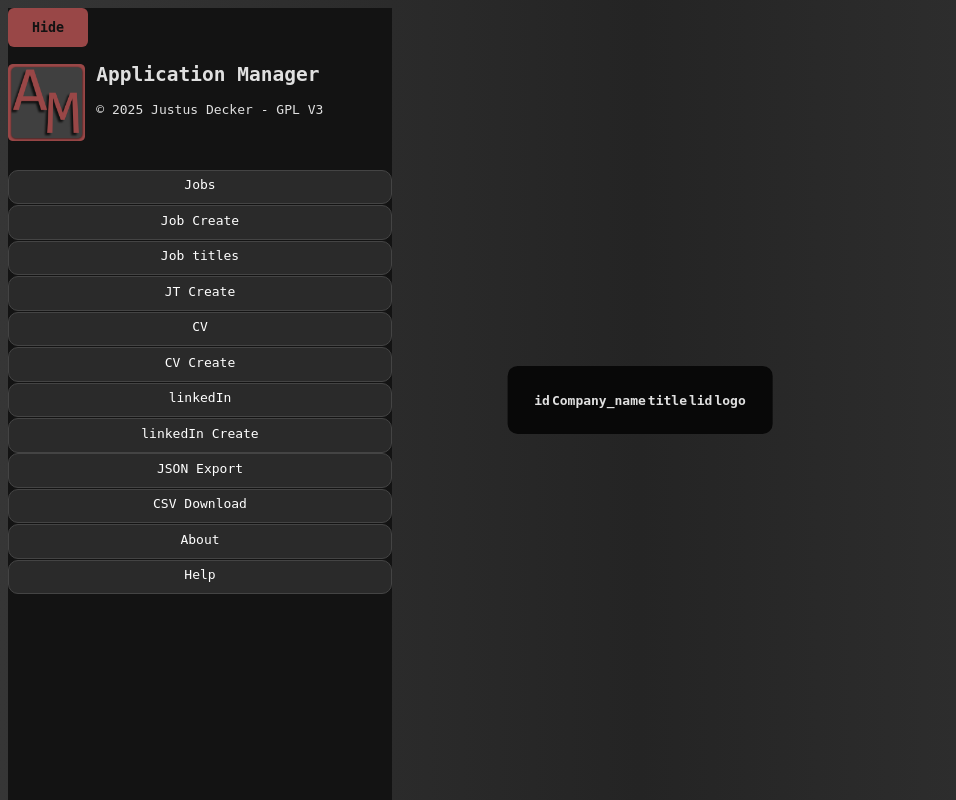
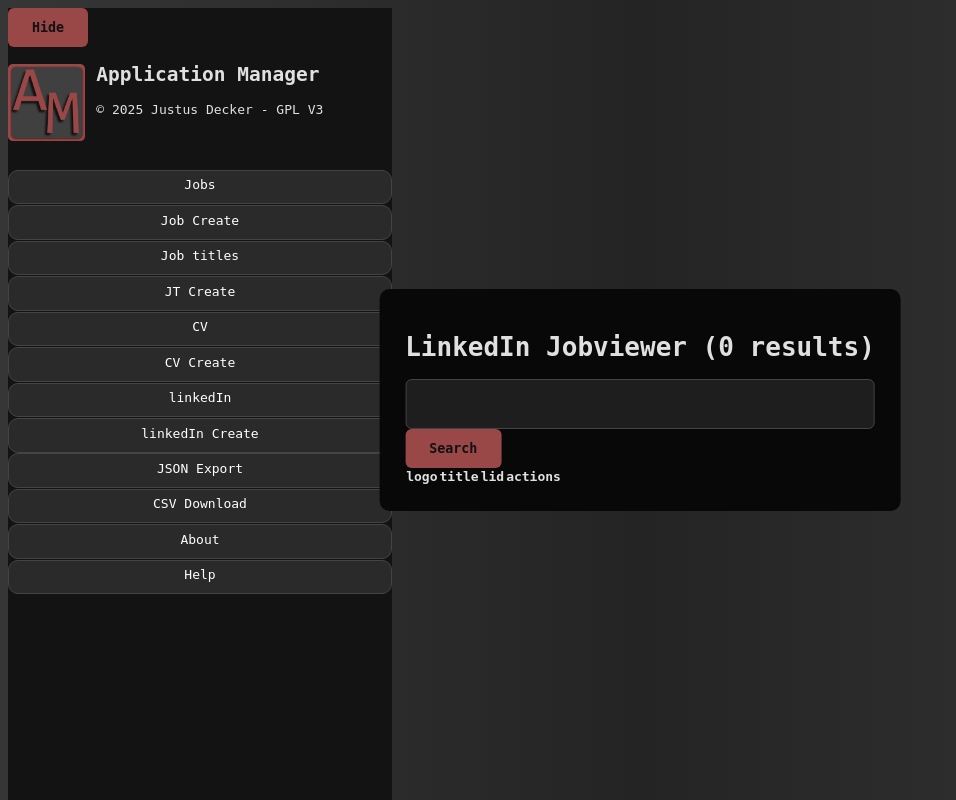
Before and after one commit to justusdecker/Application-Manager, a Flask app: page /linkedin in a window 1280 px wide. Shown: the whole page, without its empty margins (0-956 px from the left). Run offline with Flask 3, Linux system fonts and the light colour scheme; lists and menus that the app fills with data are empty.

Commit message:
overhauled view

```diff
--- a/src/backend/templates/linkedin_job_viewer.html
+++ b/src/backend/templates/linkedin_job_viewer.html
@@ -3,22 +3,51 @@
 {% block header %}LinkedIn Jobviewer ({{ ammount }} results){% endblock %}
 {% block content %}
 <div class="user-input-div">
+<h1>LinkedIn Jobviewer ({{ ammount }} results)</h1>
+<p>{{ searchfor }}</p>
+<form action="" method="post">
+    <input type="search" name="search">
+    <br>
+    <input type="submit" value="Search">
+</form>
+ <!--
+    Searchfunction:
+    by tag
+    by profession
+    ignore this profession
+    ignore this
+    -->
 <table>
     <tr>
-        <th>id</th>
-        <th>Company_name</th>
+        <th>logo</th>
         <th>title</th>
         <th>lid</th>
-        <th>logo</th>
+        <th>actions</th>
+
     </tr>
-    {% for row in data %}
+    {% for row, _tags in zip(data, tags) %}
 
     <tr>
-            <td>{{ row['id'] }}</td>
-            <td><a href="https://www.linkedin.com/jobs/view/{{ row['lid'] }}/">{{ row['company'] }}</a></td>
-            <td>{{ row['job_title'] }}</td>
-            <td>{{ row['lid'] }}</td>
-            <td><img src="{{ row['logo'] }}" alt=""></tr>
+        <td><a class="telement" href="https://www.linkedin.com/jobs/view/{{ row['lid'] }}/"><img src="{{ row['logo'] }}"></a></td>
+        <td>
+            <a class="telement" href="https://www.linkedin.com/jobs/view/{{ row['lid'] }}/"><h2 class="telement">{{ row['company'] }}</h2></a>
+            <h3 class="telement">{{ row['job_title'] }}</h3>
+            <div>
+            {% for tag, c in _tags %}
+            <b class="skill" style="background-color:{{ c }}">{{ tag }}</b>
+            {% endfor %}
+            </div>
+        </td>
+        <td>{{ row['lid'] }}</td>
+        <td>
+            <form action="/create_by_li/{{ row['id'] }}" method="post">
+                <input type="submit" value="Create Job">
+            </form>
+            <form action="/linkedin/delete/{{ row['id'] }}" method="get">
+                <input type="submit" value="Delete Job">
+            </form>
+        </td>
+
     </tr>
 
     {% endfor %}
```
